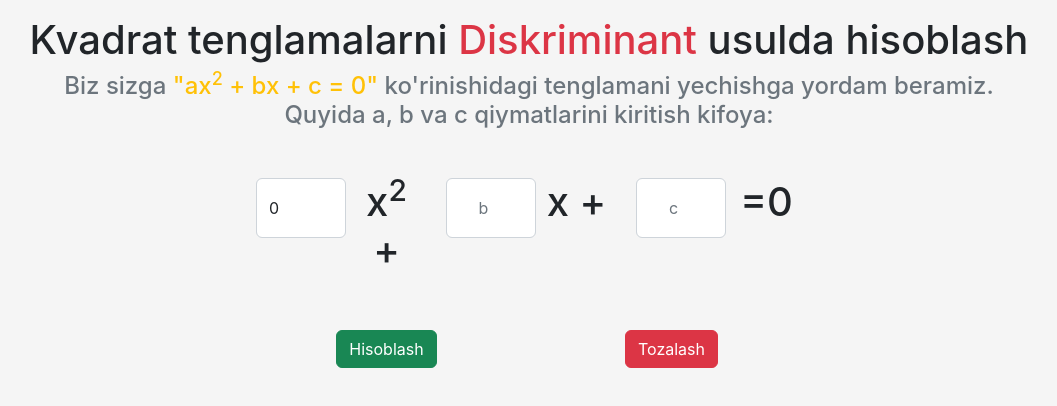
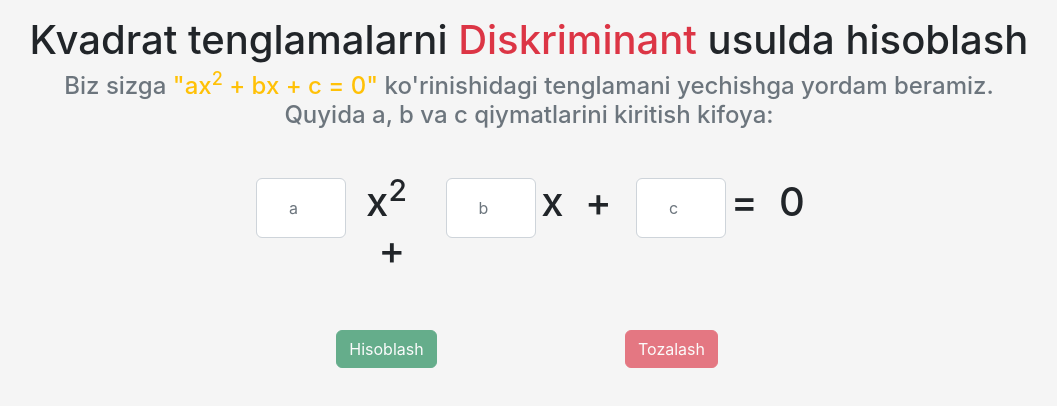
Before and after one commit to MuhammadAkbar007/quadratic-equations, a React (Create React App) app: page / in a window 1280 px wide. Shown: the top 406 px of the page, without its empty margins (111-1168 px from the left). Built offline with nearby package versions, Linux system fonts and the light colour scheme; the HTML template or start-up script is replaced by a standard one.

Commit message:
values and clear button

```diff
--- a/src/App.js
+++ b/src/App.js
@@ -1,9 +1,17 @@
-import React, { useState } from "react";
+import React, { useEffect, useState } from "react";
 
 const App = () => {
   const [a, setA] = useState(0);
   const [b, setB] = useState(0);
   const [c, setC] = useState(0);
+
+  // useEffect(() => {}, [a, b, c]);
+
+  const onClear = () => {
+    setA(0);
+    setB(0);
+    setC(0);
+  };
 
   return (
     <div className="container text-center">
@@ -28,13 +36,13 @@ const App = () => {
                 type="number"
                 className="form-control coef"
                 placeholder="a"
-                // defaultValue={a}
-                value={a}
+                defaultValue={a ? a : "a"}
+                onChange={(e) => setA(e.target.value)}
               />
             </div>
             <div className="col-2">
               <h1>
-                x<sup>2</sup> +
+                x<sup>2</sup> &nbsp;+
               </h1>
             </div>
             <div className="col-2">
@@ -42,20 +50,24 @@ const App = () => {
                 type="number"
                 className="form-control coef"
                 placeholder="b"
+                defaultValue={b ? b : "b"}
+                onChange={(e) => setB(e.target.value)}
               />
             </div>
             <div className="col-2">
-              <h1>x +</h1>
+              <h1>x&nbsp; +</h1>
             </div>
             <div className="col-2">
               <input
                 type="number"
                 className="form-control coef"
                 placeholder="c"
+                defaultValue={c ? c : "c"}
+                onChange={(e) => setC(e.target.value)}
               />
             </div>
             <div className="col-2">
-              <h1>=0</h1>
+              <h1>=&nbsp;&nbsp;0</h1>
             </div>
           </div>
         </div>
@@ -63,10 +75,21 @@ const App = () => {
 
       <div className="row mt-5">
         <div className="col-3 offset-3">
-          <button className="btn btn-success">Hisoblash</button>
+          <button
+            className="btn btn-success"
+            disabled={a && b && c ? false : true}
+          >
+            Hisoblash
+          </button>
         </div>
         <div className="col-3">
-          <button className="btn btn-danger">Tozalash</button>
+          <button
+            className="btn btn-danger"
+            disabled={a && b && c ? false : true}
+            onClick={() => onClear()}
+          >
+            Tozalash
+          </button>
         </div>
       </div>
     </div>
```
